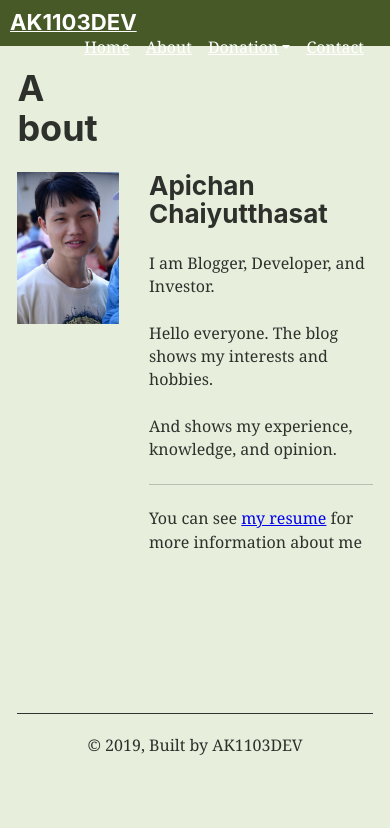
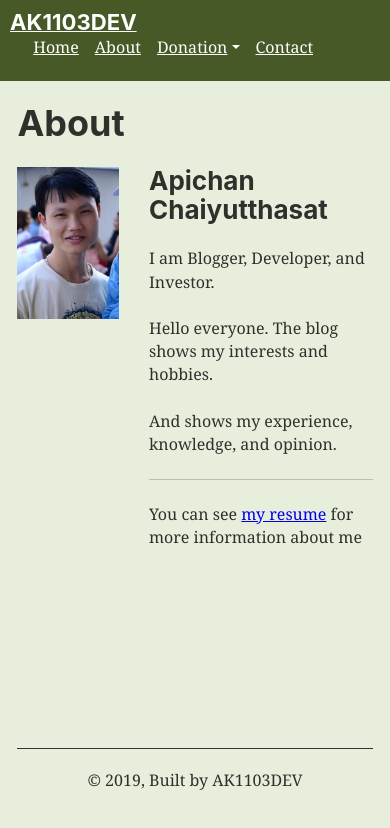
Before and after one commit to ak1103dev/blog-old, a Gatsby site: page /about/ in a window 390 px wide. Built offline with nearby package versions, Linux system fonts and the light colour scheme; Gatsby itself is replaced by a stand-in of ours; some packages are replaced by stand-ins of ours.

Commit message:
:construction: responsive header

```diff
--- a/src/components/header.js
+++ b/src/components/header.js
@@ -10,6 +10,8 @@ const Container = styled.header`
   a {
     color: white;
   }
+  /* display: flex; */
+  /* justify-content: space-between; */
 `
 const ListDropDown = styled.li`
   display: inline-block;
@@ -41,6 +43,15 @@ const DropDownMenu = styled.div`
     color: #444;
   }
 `
+const List = styled.ul`
+  listStyle: none;
+  display: flex;
+  float: right;
+  @media (max-width: 768px) {
+    float: none;
+    margin-bottom: 0;
+  }
+`
 
 const ListLink = props => (
   <li style={{ display: `inline-block`, marginRight: `1rem` }}>
@@ -55,7 +66,7 @@ const Header = ({ siteTitle }) => {
       <Link to="/" style={{ textShadow: `none`, backgroundImage: `none` }}>
         <h3 style={{ display: `inline` }}>AK1103DEV</h3>
       </Link>
-      <ul style={{ listStyle: `none`, float: `right`, display: 'flex' }}>
+      <List>
         <ListLink to="/">Home</ListLink>
         <ListLink to="/about/">About</ListLink>
         <ListDropDown>
@@ -69,7 +80,7 @@ const Header = ({ siteTitle }) => {
           }
         </ListDropDown>
         <ListLink to="/contact/">Contact</ListLink>
-      </ul>
+      </List>
     </Container>
   )
 }
```
